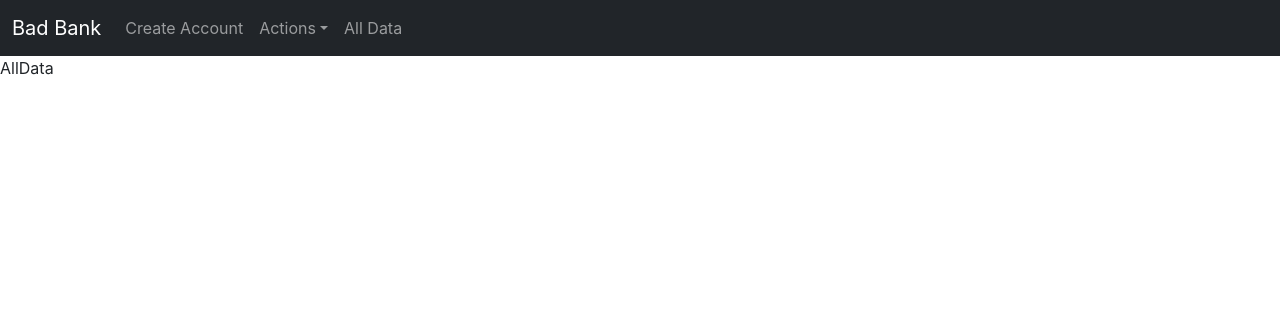
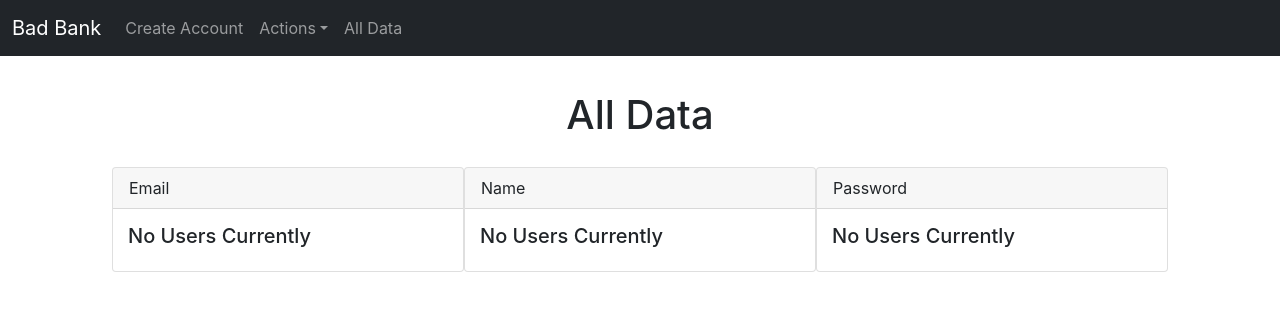
Before and after one commit to y0Phoenix/aaron-graybillbankingapp, a React (Vite) app: page /alldata in a window 1280 px wide. Shown: the top 310 px of the page. Built offline with nearby package versions, Linux system fonts and the light colour scheme.

Commit message:
finish alldata page

```diff
--- a/src/App.css
+++ b/src/App.css
@@ -41,3 +41,17 @@
 .actions-text {
   font-size: large;
 }
+.alldata-container {
+  display: flex;
+  flex-direction: column;
+  align-items: center;
+  padding: 35px;
+  gap: 20px;
+}
+.alldata-content {
+  display: flex;
+  justify-content: center;
+}
+.alldata-container h5 {
+  padding: 15px;
+}
--- a/src/components/AllData.tsx
+++ b/src/components/AllData.tsx
@@ -1,9 +1,50 @@
 import React from 'react'
+import {connect, ConnectedProps} from 'react-redux';
+import { State } from '../interfaces/state';
 
-const AllData = () => {
-  return (
-    <div>AllData</div>
-  )
+const mapStateToProps = (state: State) => ({
+	users: state.account
+});
+
+const connector = connect(mapStateToProps);
+
+type Props = ConnectedProps<typeof connector>;
+
+interface CardsProps {
+	type: string
+};
+
+const AllData: React.FC<Props> = ({users}) => {
+	const Cards = ({type}: CardsProps) => (
+		<div className="card" style={{width: '22rem'}}>
+			<div className="card-header">
+				{type === 'email' ? 'Email' : type === 'name' ? 'Name' : 'Password'}
+			</div>
+			{users.length > 0 ?
+				<ul className="list-group list-group-flush">
+					<li className="list-group-item">
+						{users.length > 0 &&
+							users.map(user => (
+								<div className='alldata-text'>{user[type as keyof typeof user]}</div>
+							))
+						}
+					</li>
+				</ul>
+				:
+				<h5>No Users Currently</h5>
+			}
+		</div>
+	)
+	return (
+		<div className='alldata-container'>
+			<h1>All Data</h1>
+			<div className='alldata-content'>
+				<Cards type='email'/>
+				<Cards type='name'/>
+				<Cards type='password'/>
+			</div>
+		</div>
+	)
 }
 
-export default AllData
+export default connector(AllData);
```
